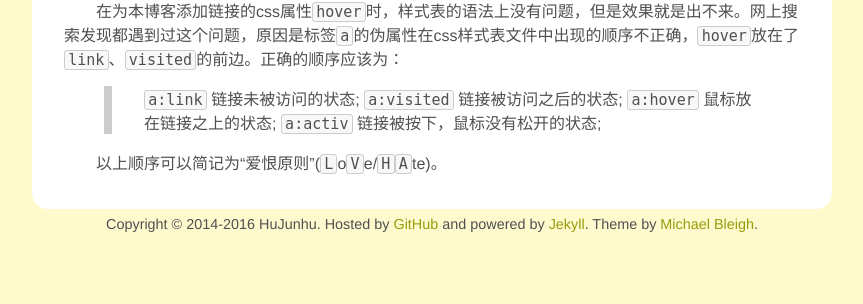
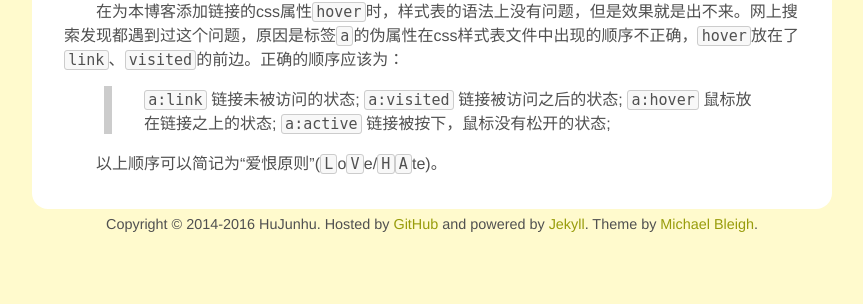
Before and after one commit to hujunhu/hujunhu.github.io, a Jekyll site: the page built from _posts/2015-09-27-html-tag-a-lvha.md, in a window 1280 px wide. Shown: the part 343-647 px from the top of the page, without its empty margins (208-1071 px from the left). Built offline with Jekyll 4.4.1, drawn with Linux system fonts in a browser that asks for light colours.

Commit message:
a:active拼写错误

```diff
--- a/_posts/2015-09-27-html-tag-a-lvha.md
+++ b/_posts/2015-09-27-html-tag-a-lvha.md
@@ -7,6 +7,6 @@ title: html标签 a 的伪属性"lvha"
 > `a:link`	链接未被访问的状态;
 > `a:visited`	链接被访问之后的状态;
 > `a:hover`	鼠标放在链接之上的状态;
-> `a:activ`	链接被按下，鼠标没有松开的状态;
+> `a:active`	链接被按下，鼠标没有松开的状态;
 
 以上顺序可以简记为“爱恨原则”(`L`o`V`e/`H``A`te)。
```
